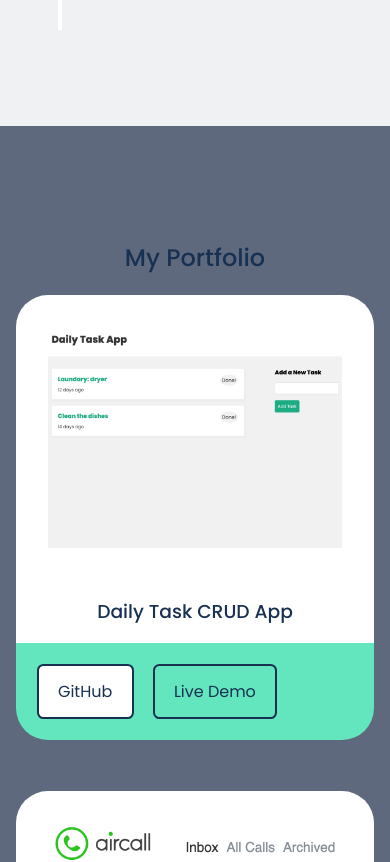
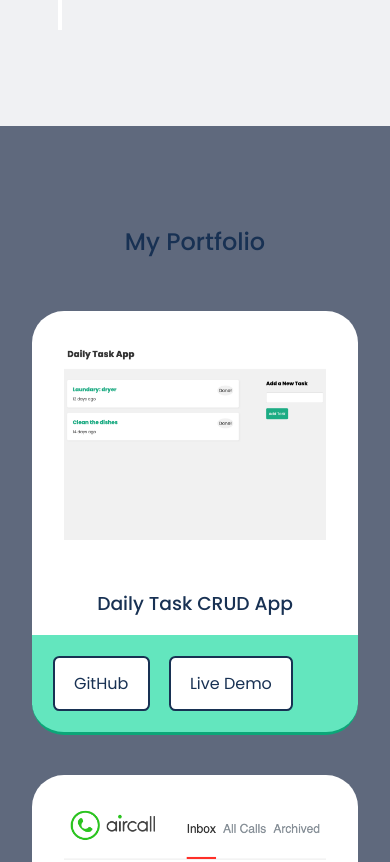
Before and after one commit to juliushsu07/portfolio-website, a React (Create React App) app in the folder main-site/: page / in a window 390 px wide. Shown: the part 5900-6762 px from the top of the page. Built offline with nearby package versions, Linux system fonts and the light colour scheme; the HTML template or start-up script is replaced by a standard one.

Commit message:
Update styling and center the whole page. Remove Hovover styling for portfolio item.

```diff
--- a/main-site/src/components/portfolio/Portfolio.jsx
+++ b/main-site/src/components/portfolio/Portfolio.jsx
@@ -20,14 +20,14 @@ function Portfolio( {setActiveNav} ) {
     },
     {
       "id": 2,
-      "name": "Air Call App",
+      "name": "Aircall 48hr Challenge App",
       "demoLink": "https://aircall-5fd82.web.app/",
       "gitLink": "https://github.com/juliushsu07/aircall",
       "img" : IMG2
     },
     {
       "id": 3,
-      "name": "Cluep Ad Ops App",
+      "name": "Cluep Ad Ops Tool App",
       "demoLink": null,
       "gitLink": null,
       "img" : IMG3
@@ -36,9 +36,10 @@ function Portfolio( {setActiveNav} ) {
 
   return (
     <section id="portfolio">
+        <div className='container portfolio__container'>
           <h2>My Portfolio</h2>
           <InView as="div" onChange={(inView) => { inView ? setActiveNav('#portfolio') : void(0) } }></InView>
-        <ul className='container portfolio__container'>
+          <ul className='portfolio__items'>
             {projects.map((project) => (
               <Project
                 key={project.id}
@@ -49,6 +50,7 @@ function Portfolio( {setActiveNav} ) {
               />
             ))}
           </ul>
+        </div>
     </section>
   )
 }
--- a/main-site/src/components/portfolio/Project.jsx
+++ b/main-site/src/components/portfolio/Project.jsx
@@ -10,7 +10,7 @@ function Project({projectName, demoLink, gitLink, img}) {
         <h3>{projectName}</h3>
         <div className='project__buttons'>
           <a href={gitLink} className='btn' target='_blank'>GitHub</a>
-          <a href={demoLink} className='btn-primary' target='_blank'>Live Demo</a>
+          <a href={demoLink} className='btn' target='_blank'>Live Demo</a>
         </div>
     </li>
   )
--- a/main-site/src/components/portfolio/portfolio.css
+++ b/main-site/src/components/portfolio/portfolio.css
@@ -1,19 +1,21 @@
 #portfolio {
     background: var(--color-medium-gray);
-    padding: 7rem 2rem 7rem 2rem;
-    height: 100%;
-}
-
-Section > h2, Section > h5 {
-    margin: 2.5rem 0 2.5rem 0;
+    height: 100vh;
+    display: grid;
+    align-items: center;
 }
 
 .portfolio__container {
     display: grid;
-    grid-template-columns: repeat(3, 1fr);
-    gap: 2.5rem;
-    margin: 0 auto;
+    text-align: center;
+    max-width: 1070px;
+}
 
+.portfolio__container ul {
+    display: grid;
+    grid-template-columns: repeat(3,1fr);
+    gap: 1.5rem;
+    margin-top: 2rem;
 }
 
 .portfolio__item > h3{
@@ -40,78 +42,32 @@ Section > h2, Section > h5 {
     border-color: white;
 }
 
-.portfolio__item{
-    border-radius: 2rem ;
-    transition: var(--transition);
-    border: 2px solid transparent;
-}
-
-.portfolio__item:hover {
-    cursor: pointer;
-    border: 2px solid var(--color-green-variant);
-    border-radius: 2.2rem;
-}
-
-
-.portfolio__item:hover .project__buttons {
-    border-bottom: 1px;
-    border-style: solid;
-    border-bottom: 3px solid var(--color-green-variant);
-    border-color: var(--color-green-variant);
-}
-
 .btn {
     background: var(--color-white);
 }
 
+/* ================== Media Queries ( DEVICES) ================== */
+@media screen and (max-width:1069px) {
+    #portfolio {
+        height: 100%;
+        padding: 6rem 0;
+    }
 
-/* ================== Media Queries (MEDIUM DEVICES) ================== */
-@media screen and (max-width:1200px) {
-    #portfolio {
-        padding-left: 1rem;
-        padding-right: 1rem;
+    .portfolio__container ul {
+        grid-template-columns: 1fr 1fr;
     }
-    .portfolio__container {
-        grid-template-columns: 1fr 1fr;
-        margin: 0 auto;
-        gap: 1.2rem;
+    .portfolio__item {
+        padding: 1rem 0 0 0;
     }
 }
 
-/* ================== Media Queries (SMALL DEVICES) ================== */
+/* ================== Media Queries (SMALL & MEDIUM DEVICES) ================== */
 @media screen and (max-width:680px) {
-    #portfolio {
-        padding-left: 1rem;
-        padding-right: 1rem;
-    }
-    .portfolio__container {
+    .portfolio__container ul {
         grid-template-columns: 1fr;
-        gap: 1.2rem;
-    }
-    .portfolio__item {
-        padding: 1rem 0 1rem 0;
     }
 
-    section > h2, section > h5 {
-        margin: 0;
+    .portfolio__item {
+        margin: 0 2rem;
     }
-
-    .portfolio__item{
-        border: None;
-    }
-
-    .portfolio__item:hover {
-        cursor: pointer;
-        border: None;
-    }
-
-    .project__buttons {
-        border: None;
-
-    }
-    .portfolio__item:hover .project__buttons {
-        border: None;
-        border-bottom: 2px solid var(--color-green-variant);
-    }
-
 }
```
Lines whose indentation alone changed are shown as unchanged.
